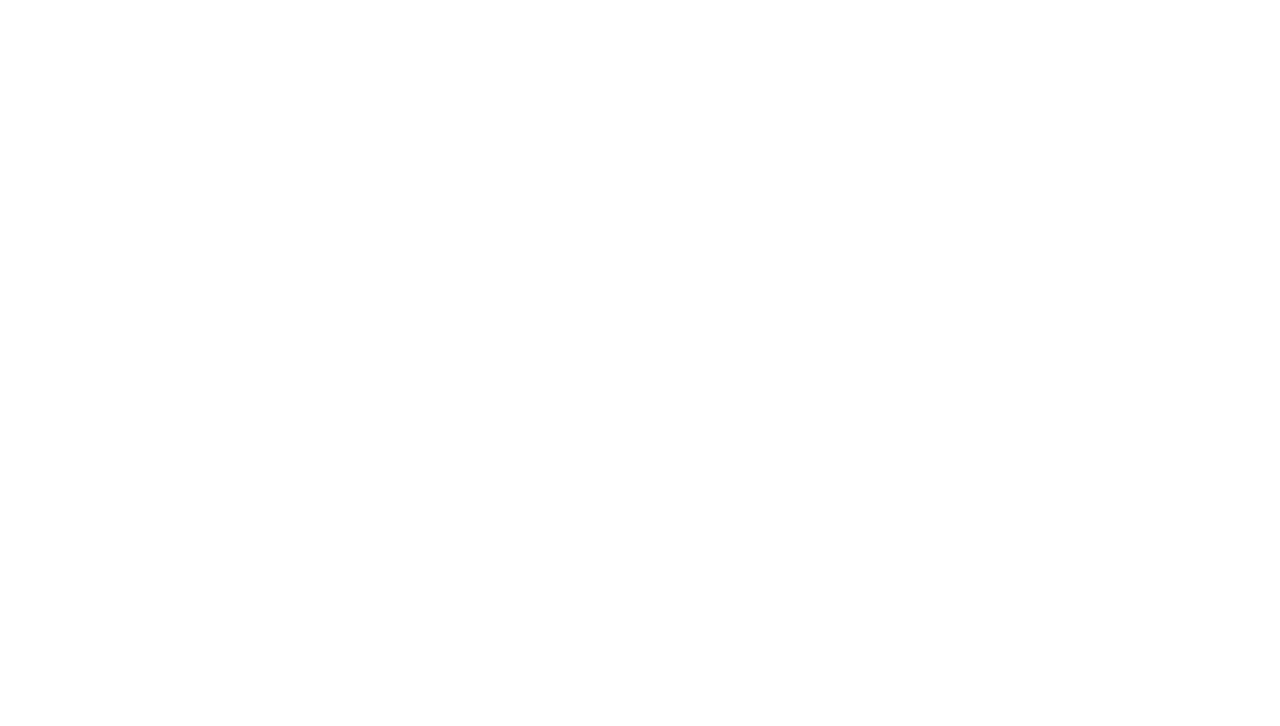
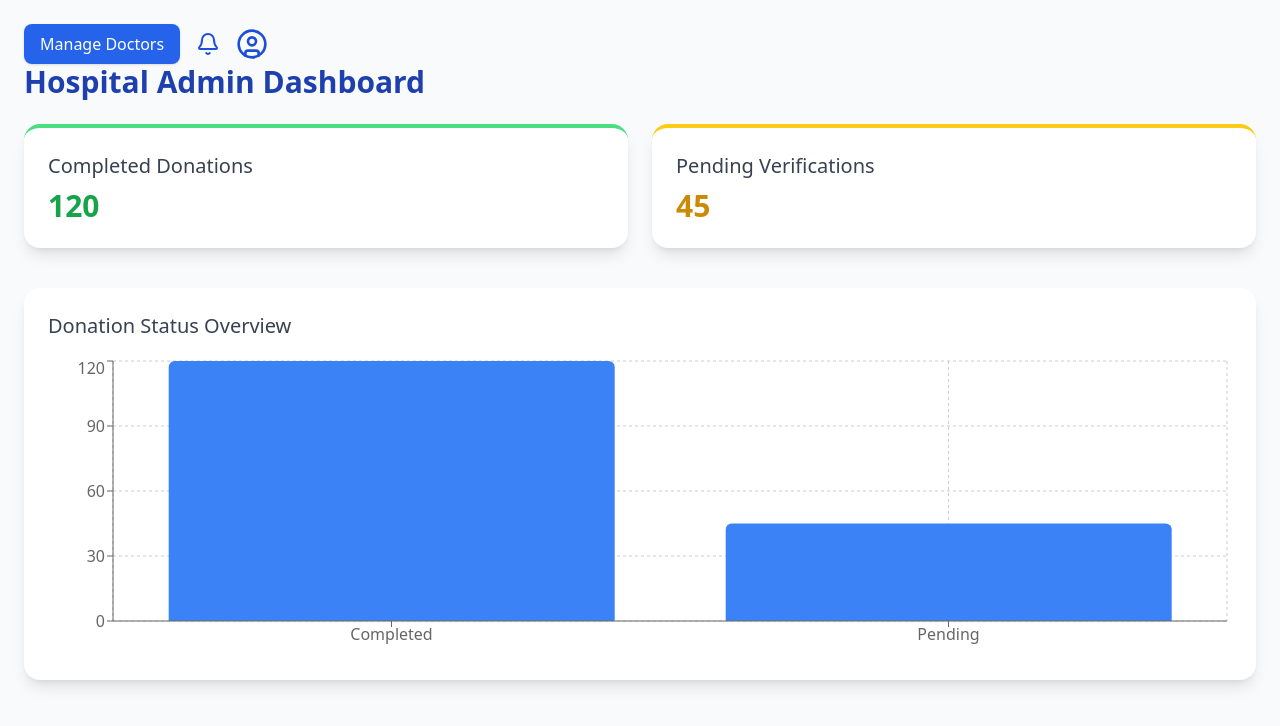
Before and after one commit to M-Bless/Find-A-Donor, a React (Create React App) app: page /hospital-admin in a window 1280 px wide. Before the commit this address had no page. Shown: the top 726 px of the page. Built offline with nearby package versions, Linux system fonts and the light colour scheme.

Commit message:
admin dashboard initial work

```diff
--- a/src/App.js
+++ b/src/App.js
@@ -6,6 +6,7 @@ import Signup from './components/signup';
 import DoctorDashboard from './components/DoctorDashboard';
 import PatientManagement from './components/PatientManagement';
 import DoctorProfile from './components/DoctorProfile';
+import HospitalDashboard from './components/HospitalAdmin';
 
 function App() {
   return (
@@ -18,6 +19,7 @@ function App() {
           <Route path="/doctor-dashboard" element={<DoctorDashboard />} />
           <Route path="/patient-management" element={<PatientManagement />} />
           <Route path="/doctor-profile" element={<DoctorProfile />} />
+          <Route path="/hospital-admin" element={<HospitalDashboard />} />
         </Routes>
       </div>
     </Router>
--- /dev/null
+++ b/src/components/HospitalAdmin.jsx
@@ -0,0 +1,60 @@
+import React from 'react';
+import {
+  BarChart, Bar, XAxis, YAxis, CartesianGrid, Tooltip, ResponsiveContainer,
+} from 'recharts';
+import { Bell, UserCircle } from 'lucide-react'; // Icons from lucide-react
+
+const HospitalDashboard = () => {
+  const completed = 120;
+  const pending = 45;
+
+  const data = [
+    { name: 'Completed', value: completed },
+    { name: 'Pending', value: pending },
+  ];
+
+  return (
+    <div className="p-6 bg-gray-50 min-h-screen">
+      {/* Top Bar */}
+        {/* Right Side: Notification + Profile */}
+        <div className="flex items-center gap-4">
+            <button className="bg-blue-600 text-white px-4 py-2 rounded-lg shadow hover:bg-blue-700 transition">
+                 Manage Doctors
+            </button>
+            <Bell className="w-6 h-6 text-blue-700 hover:text-blue-900 cursor-pointer" />
+            <UserCircle className="w-8 h-8 text-blue-700 hover:text-blue-900 cursor-pointer" />
+        </div>
+
+      {/* Page Title */}
+      <h1 className="text-3xl font-semibold text-blue-800 mb-6">Hospital Admin Dashboard</h1>
+
+      {/* Cards */}
+      <div className="grid grid-cols-1 md:grid-cols-2 gap-6 mb-10">
+        <div className="bg-white shadow-lg rounded-2xl p-6 border-t-4 border-green-400">
+          <h2 className="text-xl font-medium text-gray-700 mb-2">Completed Donations</h2>
+          <p className="text-3xl font-bold text-green-600">{completed}</p>
+        </div>
+        <div className="bg-white shadow-lg rounded-2xl p-6 border-t-4 border-yellow-400">
+          <h2 className="text-xl font-medium text-gray-700 mb-2">Pending Verifications</h2>
+          <p className="text-3xl font-bold text-yellow-600">{pending}</p>
+        </div>
+      </div>
+
+      {/* Bar Chart */}
+      <div className="bg-white shadow-lg rounded-2xl p-6">
+        <h2 className="text-xl font-medium text-gray-700 mb-4">Donation Status Overview</h2>
+        <ResponsiveContainer width="100%" height={300}>
+          <BarChart data={data}>
+            <CartesianGrid strokeDasharray="3 3" />
+            <XAxis dataKey="name" />
+            <YAxis />
+            <Tooltip />
+            <Bar dataKey="value" fill="#3B82F6" radius={[6, 6, 0, 0]} />
+          </BarChart>
+        </ResponsiveContainer>
+      </div>
+    </div>
+  );
+};
+
+export default HospitalDashboard;
```
